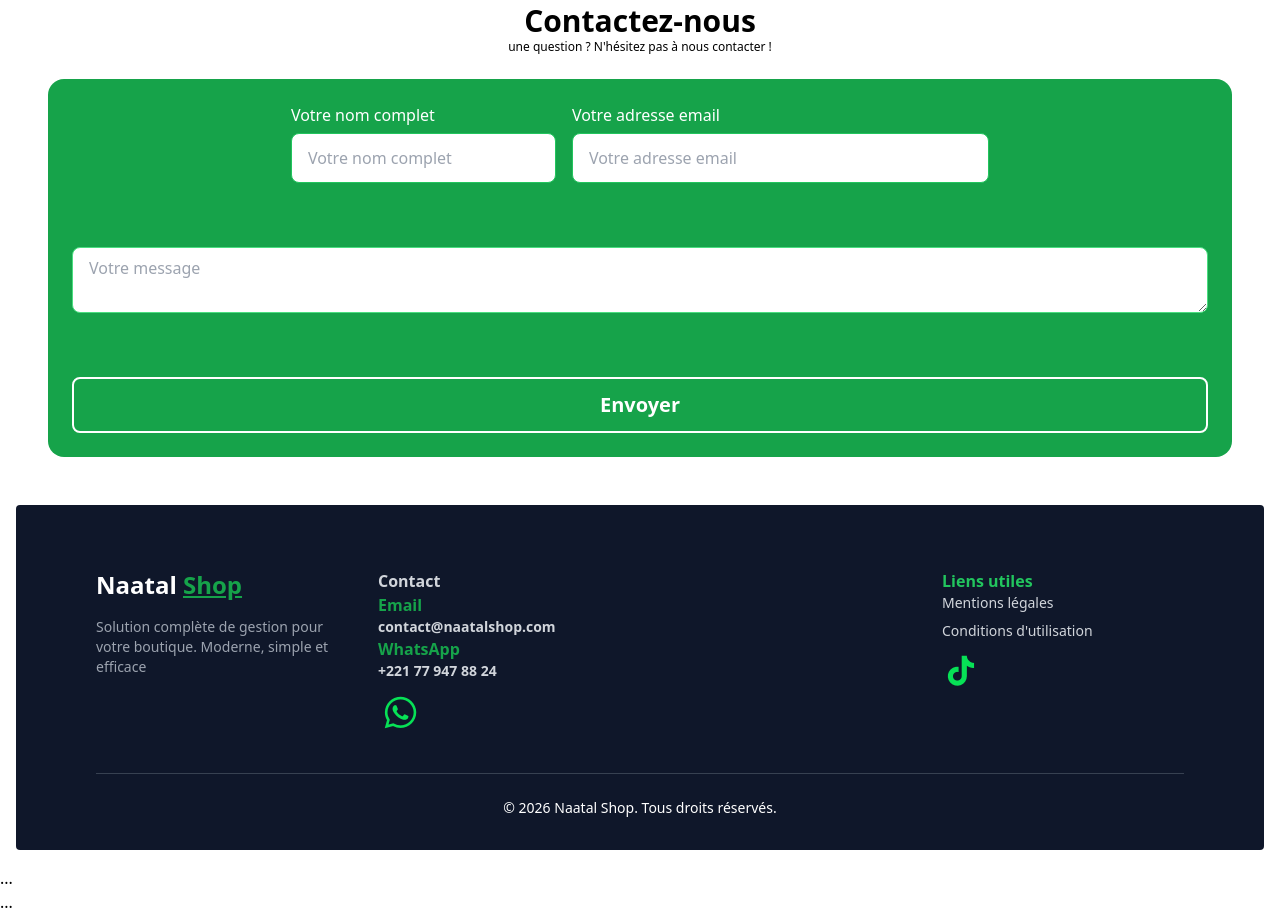
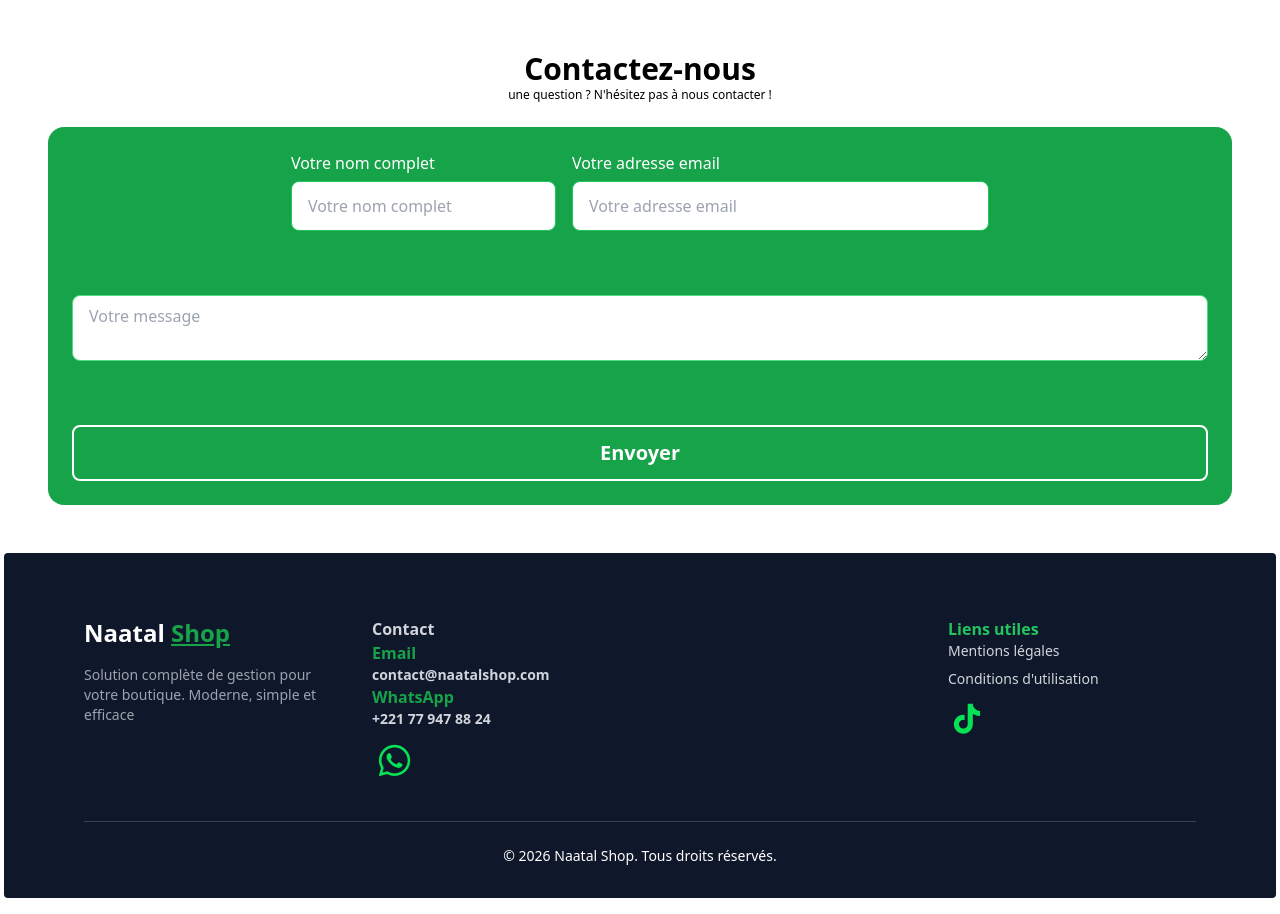
Before and after one commit to serigneka10/naatalshop, a website: page index.html in a window 1280 px wide. Shown: the part 1173-2087 px from the top of the page. Drawn offline with nearby package versions, Linux system fonts and the light colour scheme.

Commit message:
optimiser le foofter

```diff
--- a/index.html
+++ b/index.html
@@ -47,10 +47,10 @@
 
 
 
-  <section class="flex flex-col justify-center items-center gap-24 pt-16 px-4 md:flex md:flex-row ">
+  <section class="flex flex-col justify-center items-center gap-24 pt-16 px-4 md:flex md:flex-row  ">
 
     <div class="py-16 flex flex-col items-center justify-center  gap-8 px-2 md:py-36">
-      <div class="  text-center max-w-2xl gap-6 ">
+      <div class="  text-center max-w-2xl gap-6 mt-12">
         <h2 class="text-5xl font-extrabold tracking-normal">Bienvenue Sur <span class="text-green-600">NaatalShop</span>
         </h2>
         <p class="text-2xl text-gray-900 my-8">NaatalShop est une application de gestion de boutique conçue pour aider
@@ -155,7 +155,7 @@
   </section>
 
 
-  <footer class="bg-slate-900 text-gray-300 pt-16 pb-8 px-6 md:px-20 m-4 rounded">
+  <footer class="bg-slate-900 text-gray-300 pt-16 pb-8 px-6 md:px-20 m-1 rounded">
 
     <div class="grid grid-cols-1 md:grid-cols-4 gap-10">
 
@@ -210,15 +210,6 @@
 
 <body>
 
-  <!-- TON SITE -->
-  <header>
-    ...
-  </header>
-
-  <section>
-    ...
-  </section>
-
   <!-- SCRIPT -->
   <script>
     const hamb = document.getElementById("hamb");
```
